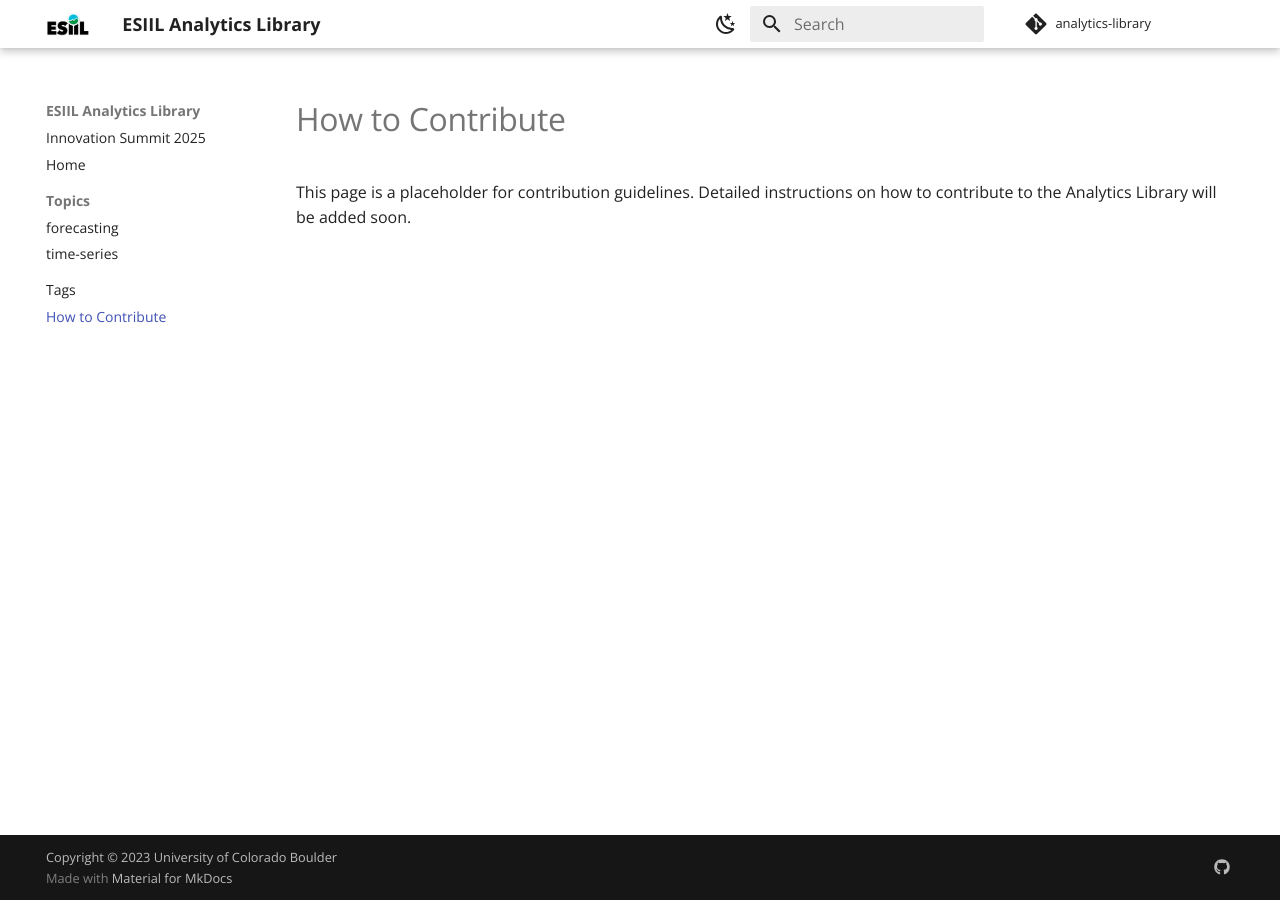
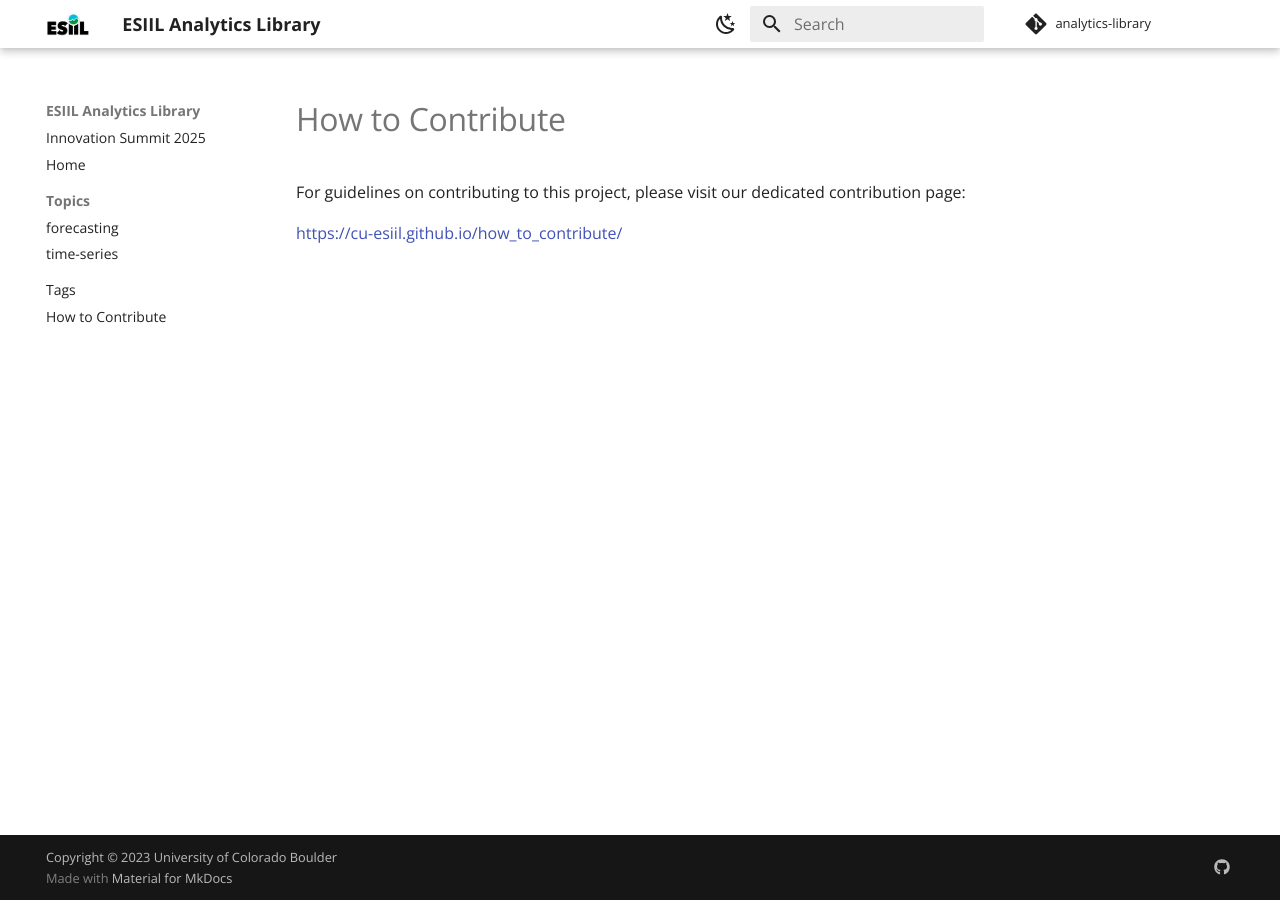
Before and after one commit to CU-ESIIL/analytics-library, an MkDocs documentation site: the page built from docs/how-to-contribute.md, in a window 1280 px wide. Built offline with MkDocs 1.6.1 and Material for MkDocs 9.7.7, drawn with Linux system fonts in a browser that asks for light colours; comment, search, counter and statistics services are not loaded.

Commit message:
chore: update contribution link

```diff
--- a/docs/how-to-contribute.md
+++ b/docs/how-to-contribute.md
@@ -10,4 +10,6 @@ tags:
 
 # How to Contribute
 
-This page is a placeholder for contribution guidelines. Detailed instructions on how to contribute to the Analytics Library will be added soon.
+For guidelines on contributing to this project, please visit our dedicated contribution page:
+
+[https://cu-esiil.github.io/how_to_contribute/](https://cu-esiil.github.io/how_to_contribute/)
--- a/mkdocs.yml
+++ b/mkdocs.yml
@@ -13,7 +13,7 @@ nav:
   - forecasting: topic/forecasting.md
   - time-series: topic/time-series.md
 - Tags: tags.md
-- How to Contribute: how-to-contribute.md
+- How to Contribute: https://cu-esiil.github.io/how_to_contribute/
 theme:
   highlightjs: true
   name: material
```
